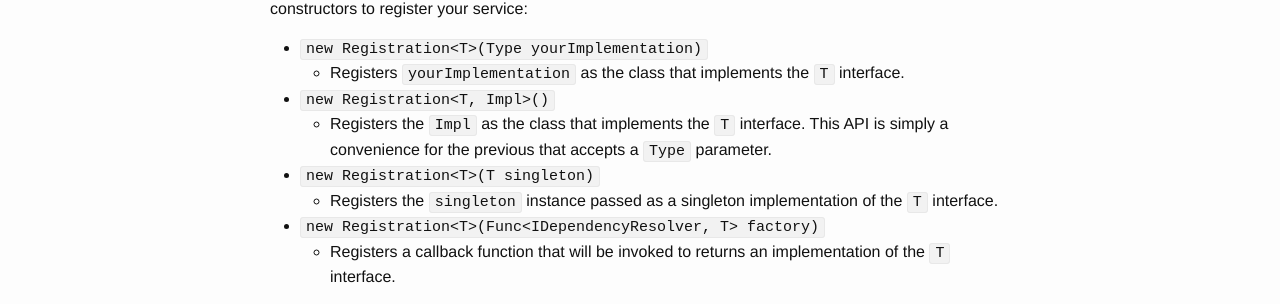
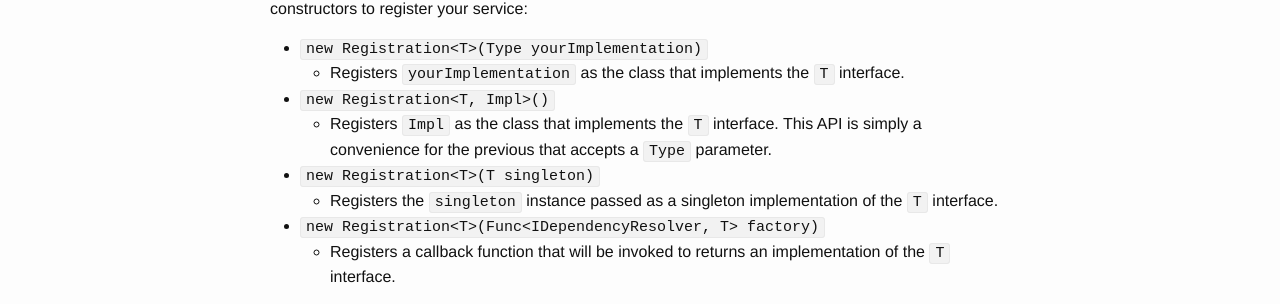
Before and after one commit to IdentityServer/Documentation, a Jekyll site: the page built from docs/advanced/customServices.md, in a window 1280 px wide. Shown: the part 772-1076 px from the top of the page. Built offline with Jekyll 4.4.1, drawn with Linux system fonts in a browser that asks for light colours; Markdown is read by kramdown in place of the engine named in the settings.

Commit message:
Update customServices.md

```diff
--- a/docs/advanced/customServices.md
+++ b/docs/advanced/customServices.md
@@ -34,7 +34,7 @@ To accommodate these different possibilities, the `Registration` class provides
 * `new Registration<T>(Type yourImplementation)`
     * Registers `yourImplementation` as the class that implements the `T` interface.
 * `new Registration<T, Impl>()`
-    * Registers the `Impl` as the class that implements the `T` interface. This API is simply a convenience for the previous that accepts a `Type` parameter.
+    * Registers `Impl` as the class that implements the `T` interface. This API is simply a convenience for the previous that accepts a `Type` parameter.
 * `new Registration<T>(T singleton)`
     * Registers the `singleton` instance passed as a singleton implementation of the `T` interface.
 * `new Registration<T>(Func<IDependencyResolver, T> factory)`
```
